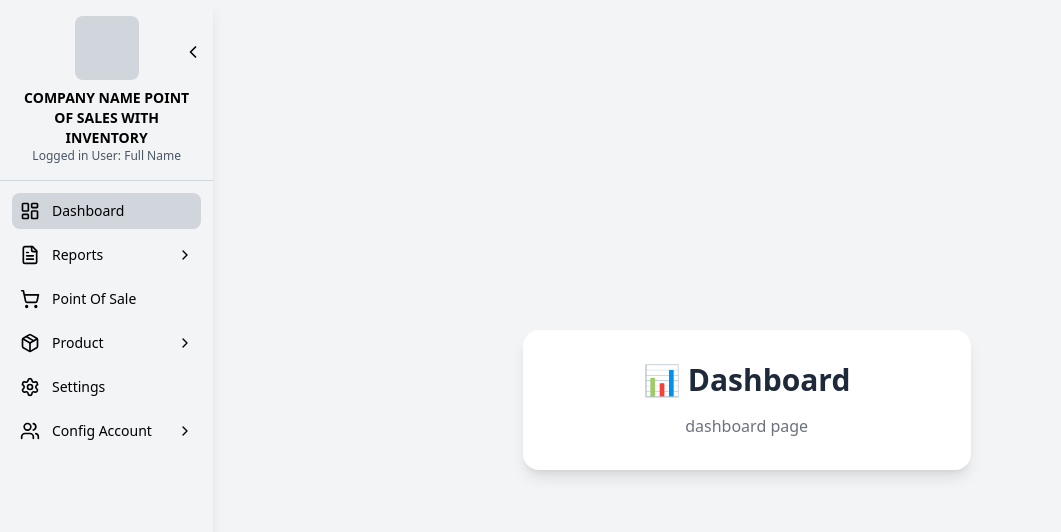
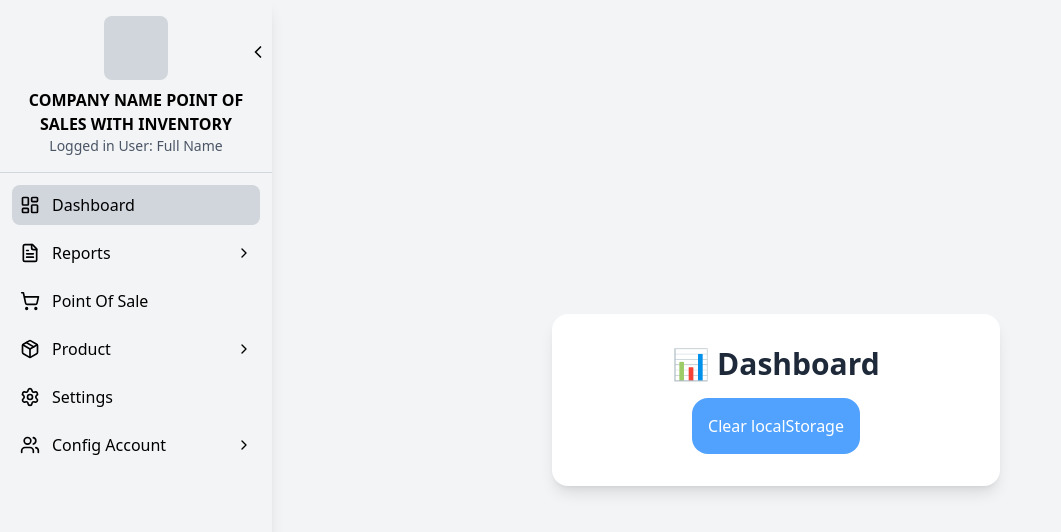
Before and after one commit to JCDacuma/inventorypos-frontend, a React (Vite) app: page /dashboard in a window 1280 px wide. Shown: the top 532 px of the page, without its empty margins (0-1061 px from the left). Built offline with nearby package versions, Linux system fonts and the light colour scheme.

Commit message:
sidebar functionality

```diff
--- a/src/components/sidebar.jsx
+++ b/src/components/sidebar.jsx
@@ -1,5 +1,7 @@
 import { useState, useEffect } from "react";
 import { Link, useLocation } from "react-router-dom";
+import { useMediaQuery } from "react-responsive";
+
 import {
   LayoutDashboard,
   FileText,
@@ -71,12 +73,30 @@ const menuItems = [
 
 const Sidebar = () => {
   const [openMenu, setOpenMenu] = useState([]);
-  const [showFullSidebar, setShowSideBar] = useState(false);
+  const [showFullSidebar, setShowSideBar] = useState(() => {
+    //Initialize the last current state of sidebar
+    const loadSideBar = JSON.parse(localStorage.getItem("sidebarState"));
+    return loadSideBar !== null ? loadSideBar : true;
+  });
   const location = useLocation();
 
-  //Open sidebar, On process pa
+  //Media Query for sidebar and navbar
+  const isDesktop = useMediaQuery({ minWidth: 668 });
+  const isSmallMobile = useMediaQuery({ maxWidth: 567 });
+
+  //Change sidebar state flag
   const toggleSidebarview = () => {
-    setShowSideBar((prev) => !prev);
+    let state;
+    if (showFullSidebar !== null) {
+      state = showFullSidebar ? false : true;
+      setShowSideBar(state);
+    } else {
+      state = true;
+      setShowSideBar(true);
+    }
+
+    //Save to localStorage
+    localStorage.setItem("sidebarState", JSON.stringify(state));
   };
 
   //forced open if there is a child current selected
@@ -104,28 +124,28 @@ const Sidebar = () => {
     openMenu.includes(menu) || forcedOpenMenus.includes(menu);
 
   return (
-    <div className="w-64 bg-gray-100 h-screen shadow-lg flex flex-col overflow-y-auto">
+    <div className={` `}>
+      {isDesktop ? (
+        showFullSidebar ? (
+          <div className="bg-gray-100 h-screen shadow-lg flex flex-col overflow-y-auto w-68">
             {/* ----  Profile Section ---- */}
             <div className="p-4 flex flex-col items-center border-b border-gray-300">
               <div className="relative flex justify-center items-center">
                 <div className="w-16 h-16 rounded-lg bg-gray-300 mb-2" />
                 {showFullSidebar ? (
-            <ChevronRight
+                  <ChevronLeft
                     onClick={toggleSidebarview}
-              className="cursor-pointer absolute left-27 2xl:left-30 w-5 h-5"
+                    className="cursor-pointer absolute left-36 2xl:left-35 w-5 h-5"
                   />
                 ) : (
-            <ChevronLeft
-              onClick={toggleSidebarview}
-              className="cursor-pointer absolute left-27 2xl:left-30 w-5 h-5"
-            />
+                  ""
                 )}
               </div>
 
-        <h2 className="text-center font-semibold text-sm">
+              <h2 className="text-center font-semibold text-base">
                 COMPANY NAME POINT OF SALES WITH INVENTORY
               </h2>
-        <p className="text-xs text-gray-600">Logged in User: Full Name</p>
+              <p className="text-sm text-gray-600">Logged in User: Full Name</p>
             </div>
 
             {/* ---- Links ---- */}
@@ -136,7 +156,7 @@ const Sidebar = () => {
                   {!item.children ? (
                     <Link
                       to={item.path}
-                className={`flex items-center gap-3 p-2 rounded-lg hover:bg-gray-200 cursor-pointer ${
+                      className={`flex items-center gap-3 p-2 rounded-lg hover:bg-gray-200 cursor-pointer text-base ${
                         item.path === location.pathname
                           ? "bg-gray-300 font-medium"
                           : ""
@@ -152,7 +172,7 @@ const Sidebar = () => {
                         onClick={() => toggleMenu(item.title)}
                         className="flex items-center justify-between w-full p-2 rounded-lg hover:bg-gray-200 cursor-pointer"
                       >
-                  <span className="flex items-center gap-3">
+                        <span className="flex items-center gap-3 text-base">
                           <item.icon className="w-5 h-5" />
                           {item.title}
                         </span>
@@ -177,7 +197,7 @@ const Sidebar = () => {
                                   child.path === location.pathname
                                     ? "bg-gray-300 font-medium"
                                     : ""
-                          } items-center justify-between w-full p-2 rounded-lg hover:bg-gray-200`}
+                                } items-center justify-between w-full p-2 rounded-lg hover:bg-gray-200 text-base`}
                               >
                                 <span className="flex items-center gap-3">
                                   <child.icon className="w-5 h-5" />
@@ -194,6 +214,91 @@ const Sidebar = () => {
               ))}
             </nav>
           </div>
+        ) : (
+          <div className="bg-gray-100 h-screen shadow-lg flex flex-col overflow-y-auto w-20">
+            {/* ----  Profile Section ---- */}
+            <div className="p-4 flex flex-col items-center border-b border-gray-300">
+              <div className="relative flex justify-center items-center">
+                <div className="w-11 h-11 rounded-lg bg-gray-300 mb-2" />
+                {showFullSidebar ? (
+                  ""
+                ) : (
+                  <ChevronRight
+                    onClick={toggleSidebarview}
+                    className="cursor-pointer absolute left-11.5 w-4 h-4"
+                  />
+                )}
+              </div>
+            </div>
+
+            {/* ---- Links ---- */}
+            <nav className="flex-1 p-3 space-y-2 text-sm">
+              {menuItems.map((item, index) => (
+                <div key={index}>
+                  {/* ---- kapag walang dropdown ---- */}
+                  {!item.children ? (
+                    <Link
+                      to={item.path}
+                      className={`flex items-center gap-3 rounded-lg hover:bg-gray-200 cursor-pointer p-4 ${
+                        item.path === location.pathname
+                          ? "bg-gray-300 font-medium "
+                          : ""
+                      }`}
+                    >
+                      <item.icon className="w-5 h-5" />
+                    </Link>
+                  ) : (
+                    /* ----- kapag may dropdown ---- */
+                    <div>
+                      <button
+                        onClick={() => toggleMenu(item.title)}
+                        className="flex items-center justify-between w-full p-4 rounded-lg hover:bg-gray-200 cursor-pointer"
+                      >
+                        <span className="flex items-center gap-3">
+                          <item.icon className="w-5 h-5" />
+                        </span>
+                        <span>
+                          {isMenuOpen(item.title) ? (
+                            <ChevronDown className="w-4 h-4" />
+                          ) : (
+                            <ChevronRight className="w-4 h-4" />
+                          )}
+                        </span>
+                      </button>
+
+                      {/*-------- Child Menu ng link na may dropdown ------*/}
+                      {isMenuOpen(item.title) && (
+                        <div className="ml-0 mt-1 space-y-1">
+                          {item.children.map((child, i) => {
+                            return (
+                              <Link
+                                key={i}
+                                to={child.path}
+                                className={`block ${
+                                  child.path === location.pathname
+                                    ? "bg-gray-300 font-medium"
+                                    : ""
+                                } items-center justify-between w-full p-4 rounded-lg hover:bg-gray-200`}
+                              >
+                                <span className="flex items-center gap-3">
+                                  <child.icon className="w-5 h-5" />
+                                </span>
+                              </Link>
+                            );
+                          })}
+                        </div>
+                      )}
+                    </div>
+                  )}
+                </div>
+              ))}
+            </nav>
+          </div>
+        )
+      ) : (
+        ""
+      )}
+    </div>
   );
 };
 
--- a/src/page/dashboard.jsx
+++ b/src/page/dashboard.jsx
@@ -1,6 +1,10 @@
 import Sidebar from "../components/sidebar";
 
 export default function Dashboard() {
+  const ClearlocalStorage = () => {
+    localStorage.clear();
+  };
+
   return (
     <div>
       <div className="flex items-center  min-h-screen bg-gray-100">
@@ -11,7 +15,12 @@ export default function Dashboard() {
             <h1 className="text-3xl font-bold text-gray-800 mb-4">
               📊 Dashboard
             </h1>
-            <p className="text-gray-500"> dashboard page</p>
+            <button
+              className="p-4 bg-blue-400 rounded-2xl  hover:bg-blue-900 text-white"
+              onClick={ClearlocalStorage}
+            >
+              Clear localStorage
+            </button>
           </div>
         </div>
       </div>
```
Lines whose indentation alone changed are shown as unchanged.
